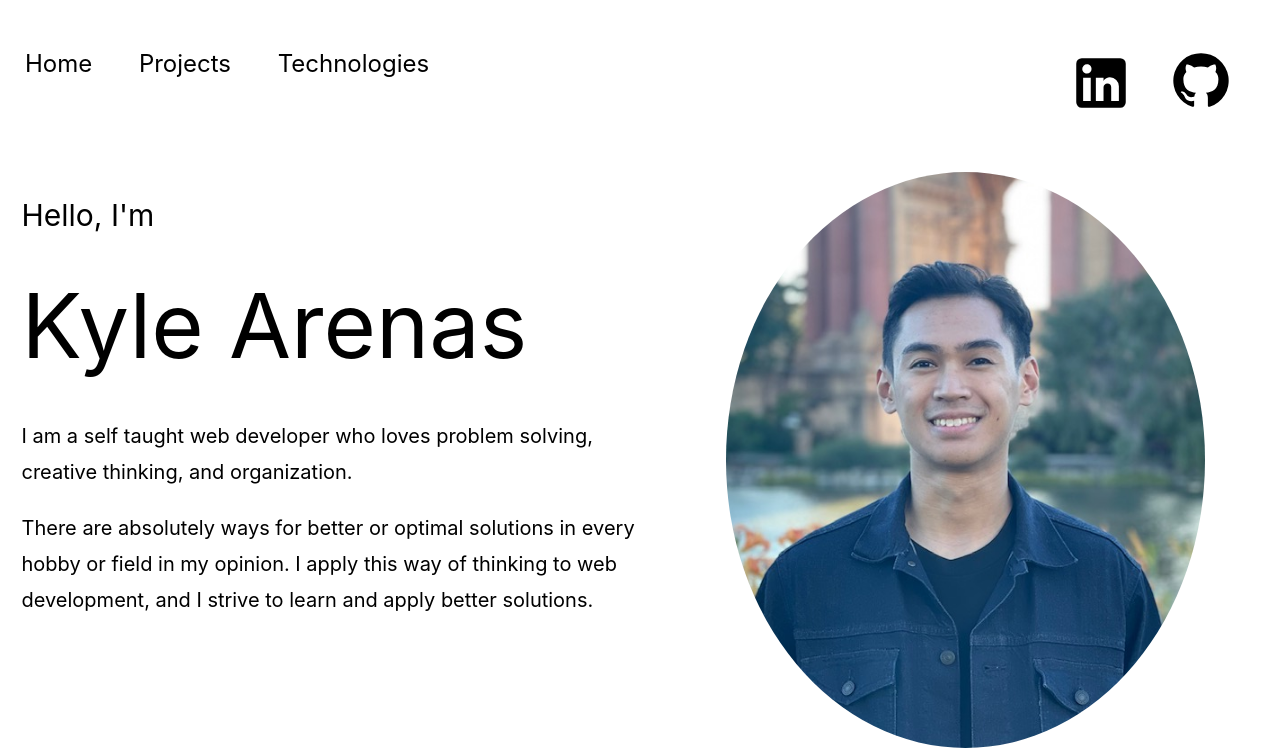
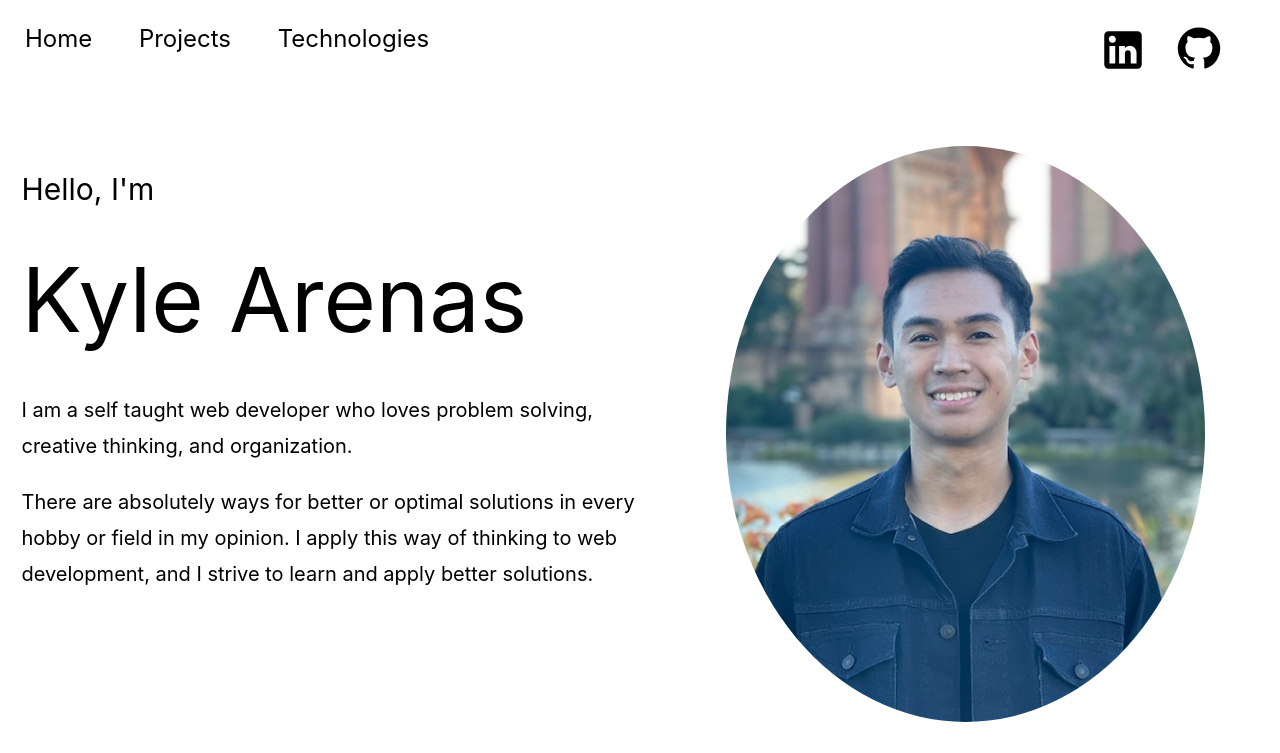
Before and after one commit to kyruken/kairuken-portfolio, a React (Vite) app: page / in a window 1280 px wide. Shown: the top 753 px of the page. Built offline with nearby package versions, Linux system fonts and the light colour scheme.

Commit message:
style navbar and header

```diff
--- a/src/App.css
+++ b/src/App.css
@@ -29,7 +29,9 @@ a:hover {
 /* Navbar styles */
 
 .navbar-container {
-  padding: 50px 25px;
+  background-color: #fff;
+  box-shadow: 0 0 3.5rem rgba(0, 0, 0, 0.3);
+  padding: 25px 25px 0 25px;
   font-size: 1.2rem;
   display: flex;
   justify-content: space-between;
@@ -44,6 +46,7 @@ a:hover {
   display: flex;
   gap: 30%;
   margin-right: 5%;
+  margin-bottom: 15px;
 }
 
 /* Home styles */
@@ -52,9 +55,11 @@ a:hover {
 
 }
 .header-container {
+  background-color: #fff;
   display: flex;
   justify-content: center;
   gap: 5%;
+  padding-top: 50px;
 
 }
 
--- a/src/components/Navbar.jsx
+++ b/src/components/Navbar.jsx
@@ -11,8 +11,8 @@ export default function Navbar() {
             </ul>
 
             <ul className="navbar-list-2-2">
-                <li><a href="google.com" target="_blank"><LinkedInIcon sx={{ fontSize: "3.3rem" }} /></a></li>
-                <a href="roblox.com" target="_blank"><GitHubIcon sx={{ fontSize: "3rem" }} /></a>
+                <li><a href="google.com" target="_blank"><LinkedInIcon sx={{ fontSize: "2.5rem" }} /></a></li>
+                <a href="roblox.com" target="_blank"><GitHubIcon sx={{ fontSize: "2.3rem" }} /></a>
             </ul>
 
         </nav>
```
